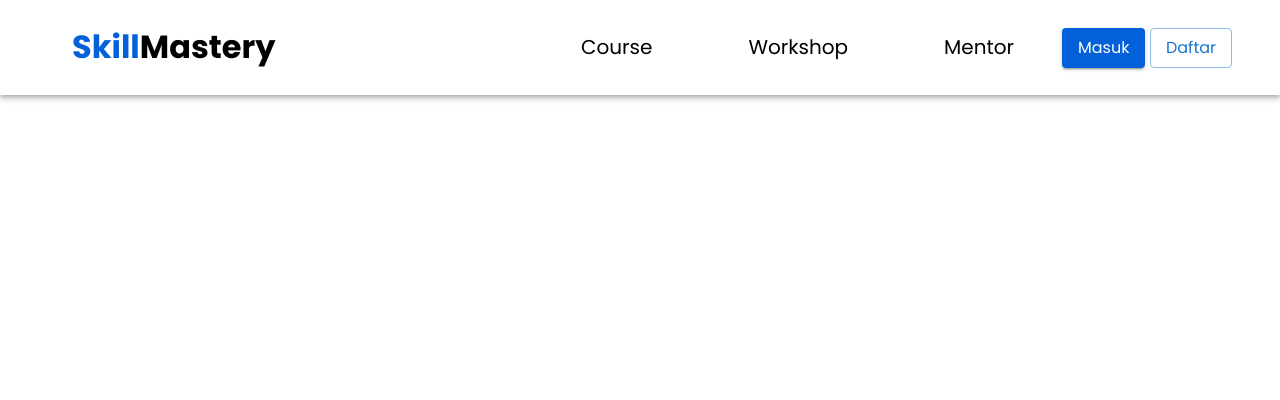
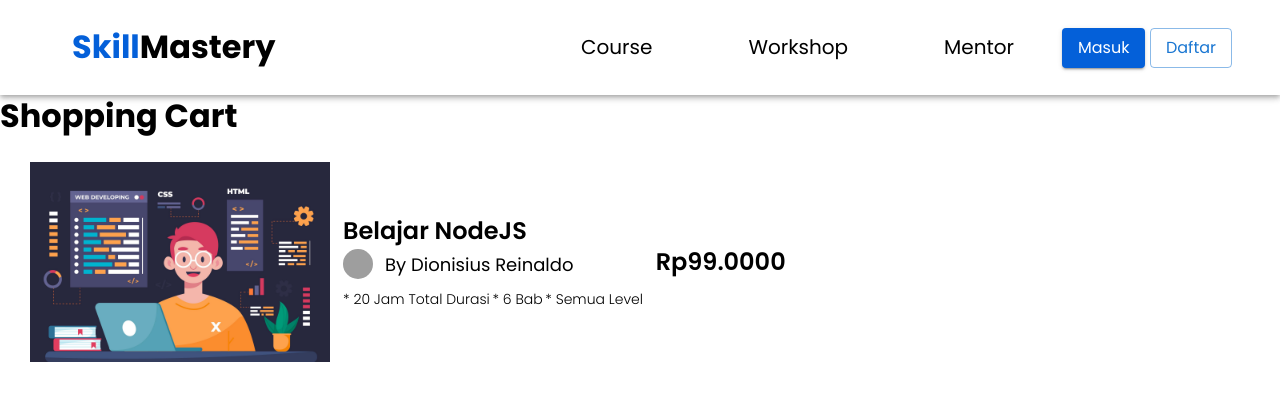
Before and after one commit to tugas-akhir-fs26/FE-SkillMastery, a React (Vite) app: page /payment in a window 1280 px wide. Shown: the top 400 px of the page. Built offline with nearby package versions, Linux system fonts and the light colour scheme; grey boxes are pictures that could not be loaded.

Commit message:
menambah halaman payment (on progress)

```diff
--- a/src/App.jsx
+++ b/src/App.jsx
@@ -5,6 +5,7 @@
 import Course from './pages/course'
 import Mentor from './pages/mentor'
 import Workshop from './pages/workshop'
+import Payment from './pages/payment'
 import { createTheme, ThemeProvider } from '@mui/material'
 import './app.css'
 
@@ -27,6 +28,7 @@
       <Route path="/course" element={<Course />} />
       <Route path="/mentor" element={<Mentor />} />
       <Route path="/workshop" element={<Workshop />} />
+      <Route path="/payment" element={<Payment />} />
     </Routes>
     </ThemeProvider>
   )
--- /dev/null
+++ b/src/components/payment/cartCouse.jsx
@@ -0,0 +1,42 @@
+import { Avatar, Box, Typography } from "@mui/material";
+import { fontSize } from "@mui/system";
+import React from "react";
+
+export default function CartCourse() {
+  return (
+    <Box sx={{ width : "60vw",display: "flex", alignItems: "center", justifyContent : "space-around", p:3 }}>
+      <img src="../src/assets\courses\web.jpg" alt="web" width={300} />
+      <Box>
+        <Typography sx={{ fontWeight: 600, fontSize: "24px" }}>
+          Belajar NodeJS
+        </Typography>
+        <Box sx={{ display: "flex", alignItems: "center", gap: "12px" }}>
+          <Avatar
+            alt="Remy Sharp"
+            src="/static/images/avatar/2.jpg"
+            sx={{ width: "30px", height: "30px" }}
+          />
+          <Typography sx={{ fontWeight: 400, fontSize: "18px" }}>
+            By Dionisius Reinaldo
+          </Typography>
+        </Box>
+        <Box sx={{display : "flex", justifyContent : "space-between", width : "300px", marginTop : "10px"}}>
+          <Typography sx={{ fontSize: "14px", fontWeight: 300 }}>
+            * 20 Jam Total Durasi
+          </Typography>
+          <Typography sx={{ fontSize: "14px", fontWeight: 300 }}>
+            * 6 Bab
+          </Typography>
+          <Typography sx={{ fontSize: "14px", fontWeight: 300 }}>
+            * Semua Level
+          </Typography>
+        </Box>
+      </Box>
+      <Box>
+        <Typography variant="h5" sx={{fontWeight : 600}}>
+            Rp99.0000
+        </Typography>
+      </Box>
+    </Box>
+  );
+}
--- /dev/null
+++ b/src/pages/payment.jsx
@@ -0,0 +1,16 @@
+import React from "react";
+import CartCourse from "../components/payment/cartCouse";
+import Typography from "@mui/material/Typography";
+
+function Payment() {
+  return (
+    <>
+        <Typography variant="h5" sx={{fontWeight : 800, fontSize : "32px"}}>
+            Shopping Cart
+        </Typography>
+      <CartCourse />
+    </>
+  );
+}
+
+export default Payment;
```
